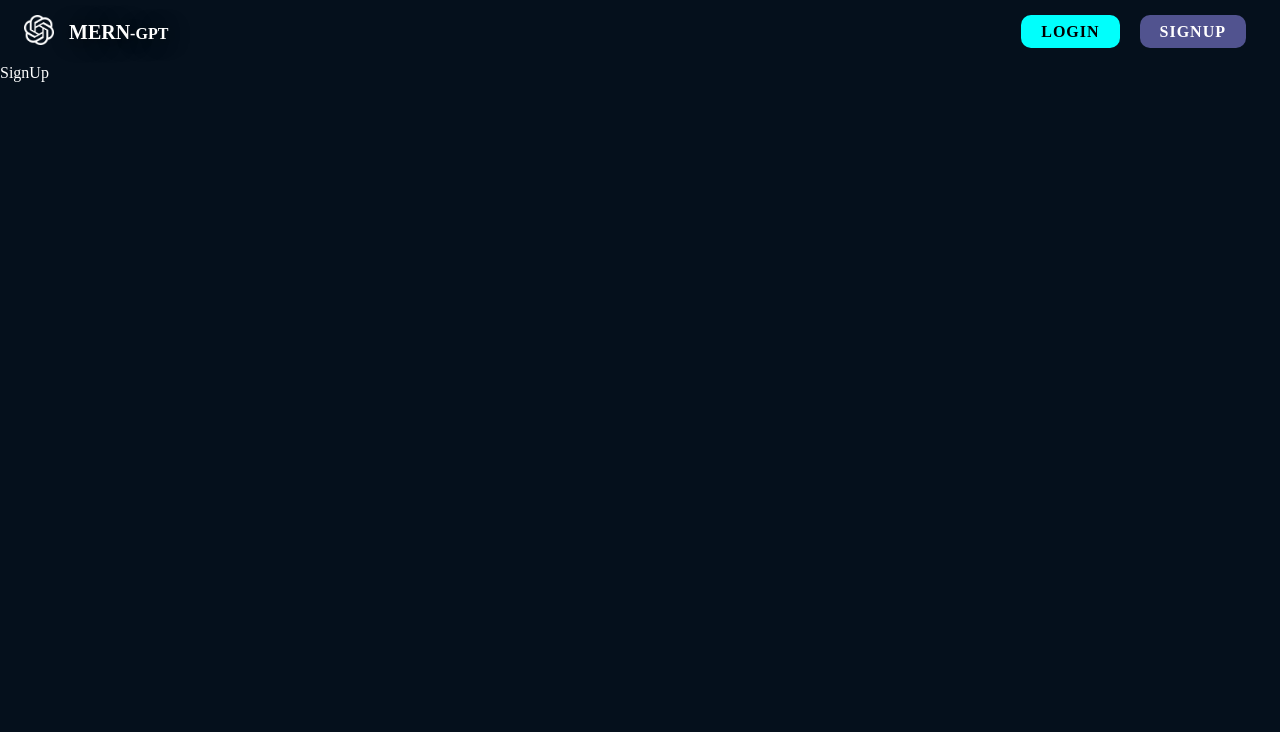
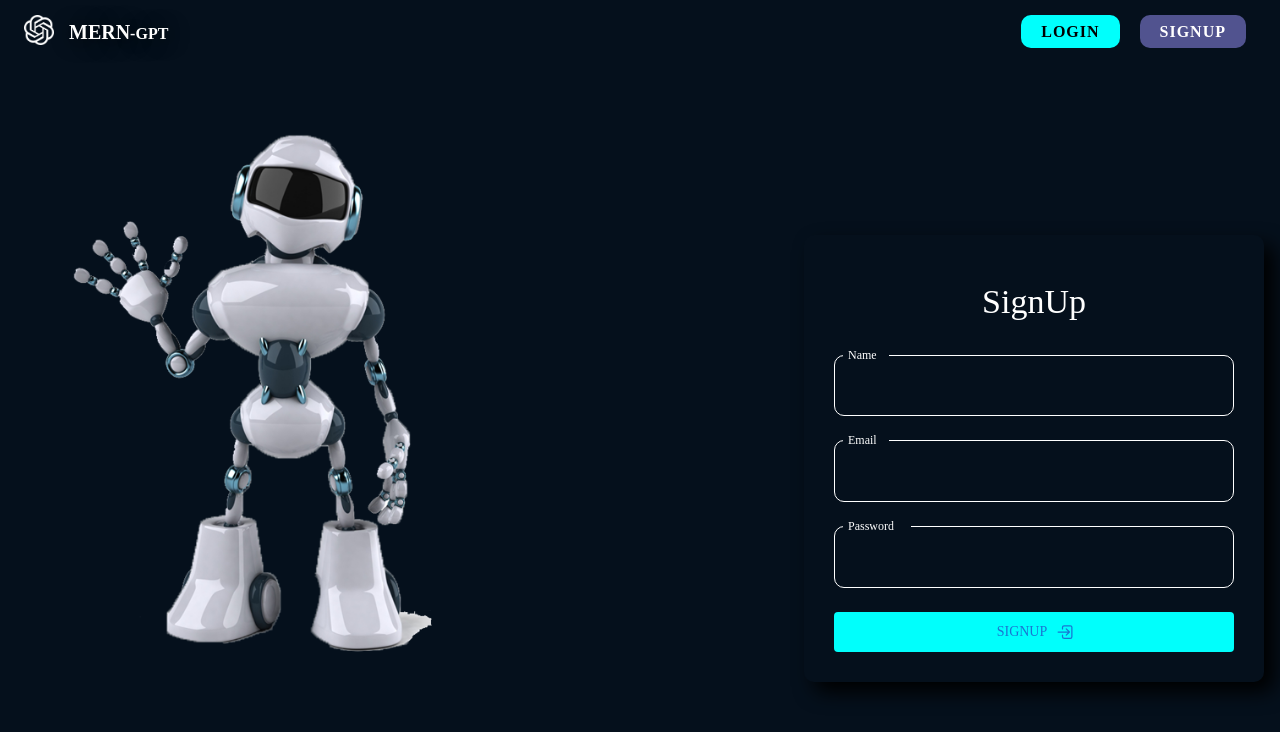
Before and after one commit to khanshahnwaz/MERN_ChatBot, a React (Vite) app in the folder frontend/: page /signup in a window 1280 px wide. Shown: the top 732 px of the page. Built offline with nearby package versions, Linux system fonts and the light colour scheme; a web font is replaced by a local one.

Commit message:
signup form done

```diff
--- a/frontend/src/pages/SignUp.tsx
+++ b/frontend/src/pages/SignUp.tsx
@@ -1,9 +1,69 @@
-import React from 'react'
+import { Box, Typography,Button } from "@mui/material";
+import { IoLogInOutline } from "react-icons/io5";
+import CustomizedInput from "../components/shared/CustomizedInput";
 
 const SignUp = () => {
   return (
-    <div>SignUp</div>
-  )
-}
+    <Box width={"100%"} height={"100%"} display="flex" flex={1}>
+      <Box padding={8}  display={{ md: "flex", sm: "none", xs: "none" }}>
+        <img src="airobot.png" alt="Robot" style={{ width: "400px" }} />
+      </Box>
+      <Box
+        display={"flex"}
+        flex={{ xs: 1, md: 0.5 }}
+        justifyContent={"center"}
+        alignItems={"center"}
+        padding={2}
+        ml={"auto"}
+        mt={16}
+      >
+        <form
+          style={{
+            margin: "auto",
+            padding: "30px",
+            boxShadow: "10px 10px 20px #000",
+            borderRadius: "10px",
+            border: "none",
+          }}
+        >
+          <Box
+            sx={{
+              display: "flex",
+              flexDirection: "column",
+              justifyContent: "center",
+            }}
+          >
+            <Typography
+              variant="h4"
+              textAlign="center"
+              padding={2}
+              fontweight={600}
+            >
+              SignUp
+            </Typography>
+            <CustomizedInput type="text" name="name" label="Name"/>
+            <CustomizedInput type="email" name="email" label="Email"/>
+            <CustomizedInput type="password" name="password" label="Password"/>
+            <Button type="submit"
+            sx={{
+                px:2,
+                py:1,
+                mt:2,
+                width:"400px",
+                borderRadiuts:4,
+                bgcolor:"#00fffc",
+                ":hover":{
+                    bgcolor:"white",
+                    color:"black"
+                }
+            }}
+            endIcon={<IoLogInOutline />}
+            >SignUp</Button>
+          </Box>
+        </form>
+      </Box>
+    </Box>
+  );
+};
 
-export default SignUp
+export default SignUp;
```
